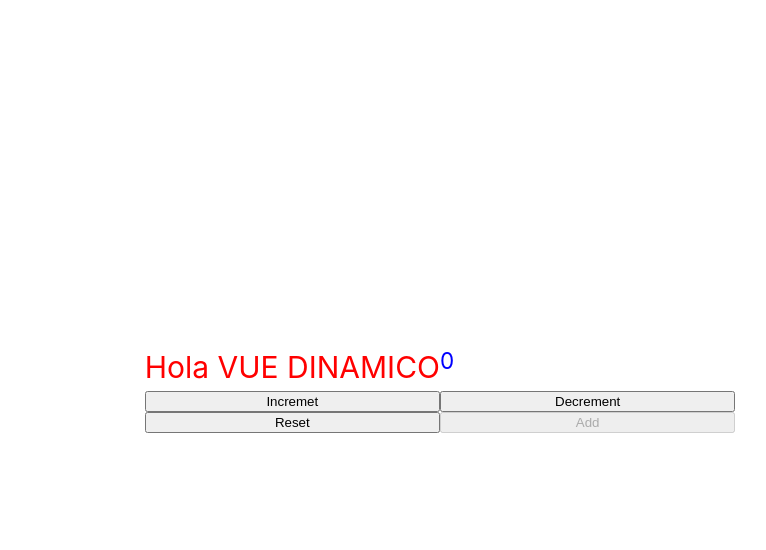
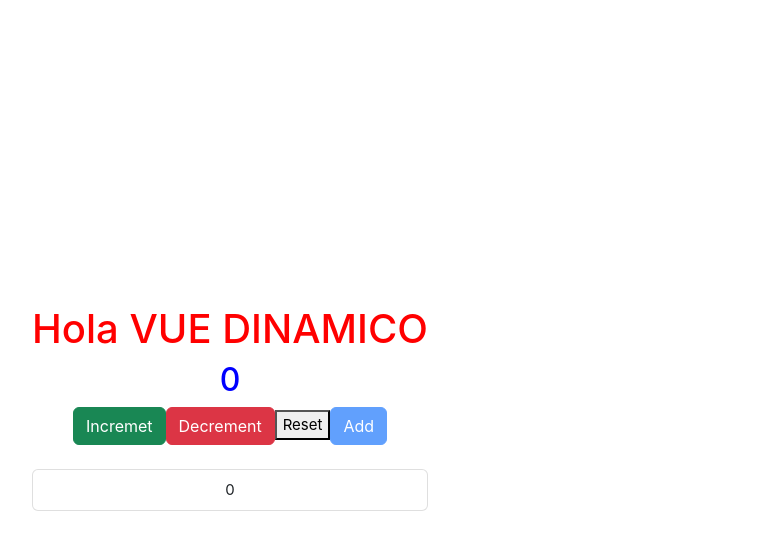
Before and after one commit to MariaSalazardb/vue, a Vue app in the folder mi-primer-vue/: page / in a window 1280 px wide. Both pictures are taken after a click on the button "Add". Shown: the top 550 px of the page, without its empty margins (200-966 px from the left). Built offline with nearby package versions, Linux system fonts and the light colour scheme.

Commit message:
cosmetic (ui) :lipstick: add Bootstrap styles to counter

```diff
--- a/mi-primer-vue/index.html
+++ b/mi-primer-vue/index.html
@@ -5,6 +5,9 @@
     <link rel="icon" href="/favicon.ico">
     <meta name="viewport" content="width=device-width, initial-scale=1.0">
     <title>Mi primer Proyecto</title>
+   <link href="https://cdn.jsdelivr.net/npm/bootstrap@5.2.3/dist/css/bootstrap.min.css"
+   rel="stylesheet" integrity="sha384-rbsA2VBKQhggwzxH7pPCaAqO46MgnOM80zW1RWuH61DGLwZJEdK2Kadq2F9CUG65"
+   crossorigin="anonymous">
   </head>
   <body>
     <div id="app"></div>
--- a/mi-primer-vue/package.json
+++ b/mi-primer-vue/package.json
@@ -9,6 +9,7 @@
     "preview": "vite preview"
   },
   "dependencies": {
+    "bootstrap": "^5.3.8",
     "vue": "^3.5.42"
   },
   "devDependencies": {
--- a/mi-primer-vue/src/App.vue
+++ b/mi-primer-vue/src/App.vue
@@ -47,23 +47,26 @@
 </script>
 
 <template>
-  <h1>Hola {{ name.toUpperCase() }}</h1>
-  <h2 :class="classCounter"> {{ counter }}</h2>
-  <button @click="increment">Incremet</button>
- <button @click="decrement">Decrement</button>
-  <button @click="reset">Reset</button>
-  <button @click="add" :disabled="bloquearBtnadd">Add </button>
-<br />
-{{ araryFavoritos }}
+   <div class="container text-center  mt-3">
+     <h1>Hola {{ name.toUpperCase() }}</h1>
+     <h2 :class="classCounter"> {{ counter }}</h2>
+     <div cclass="btn-group">
+       <button @click="increment" class="btn btn-success">Incremet</button>
+      <button @click="decrement"class="btn btn-danger">Decrement</button>
+      <button @click="reset" class="btm btn-secondary">Reset</button>
+      <button @click="add" :disabled="bloquearBtnadd" class="btn btn-primary">Add </button>
+     </div>
 
-<ul>
-  <li v-for="(num, index) in araryFavoritos" :key="index">
-    {{ num }}
-  </li>
-</ul>
-
+  <ul class="list-group mt-4">
+   <li
+       class="list-group-item"
+       v-for="(num, index) in arrayFavoritos"
+       :key="index">
+       {{ num }}
+    </li>
+  </ul>
+</div>
 </template>
-
 <style>
 h1 {
   color: red;
```
Also changed, not shown: 1 other file (tests, documents, lock files or other folders).
